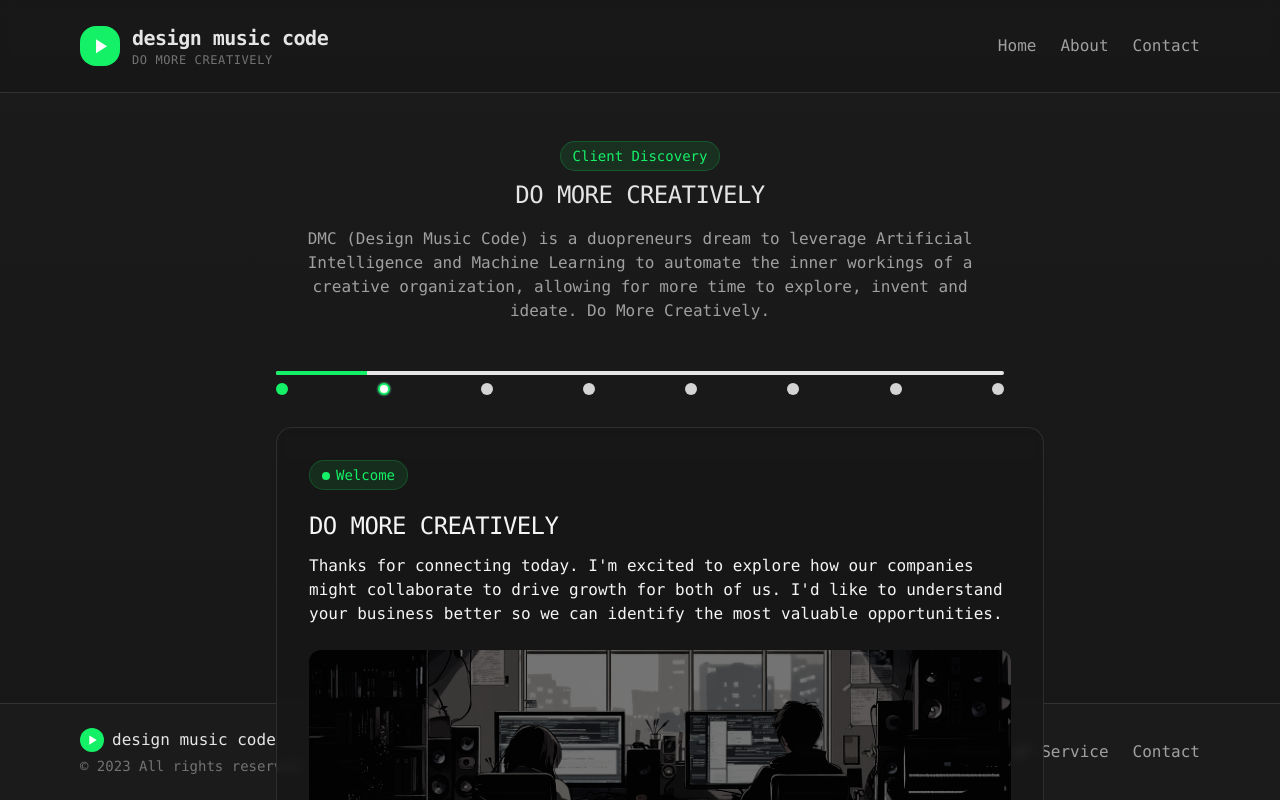
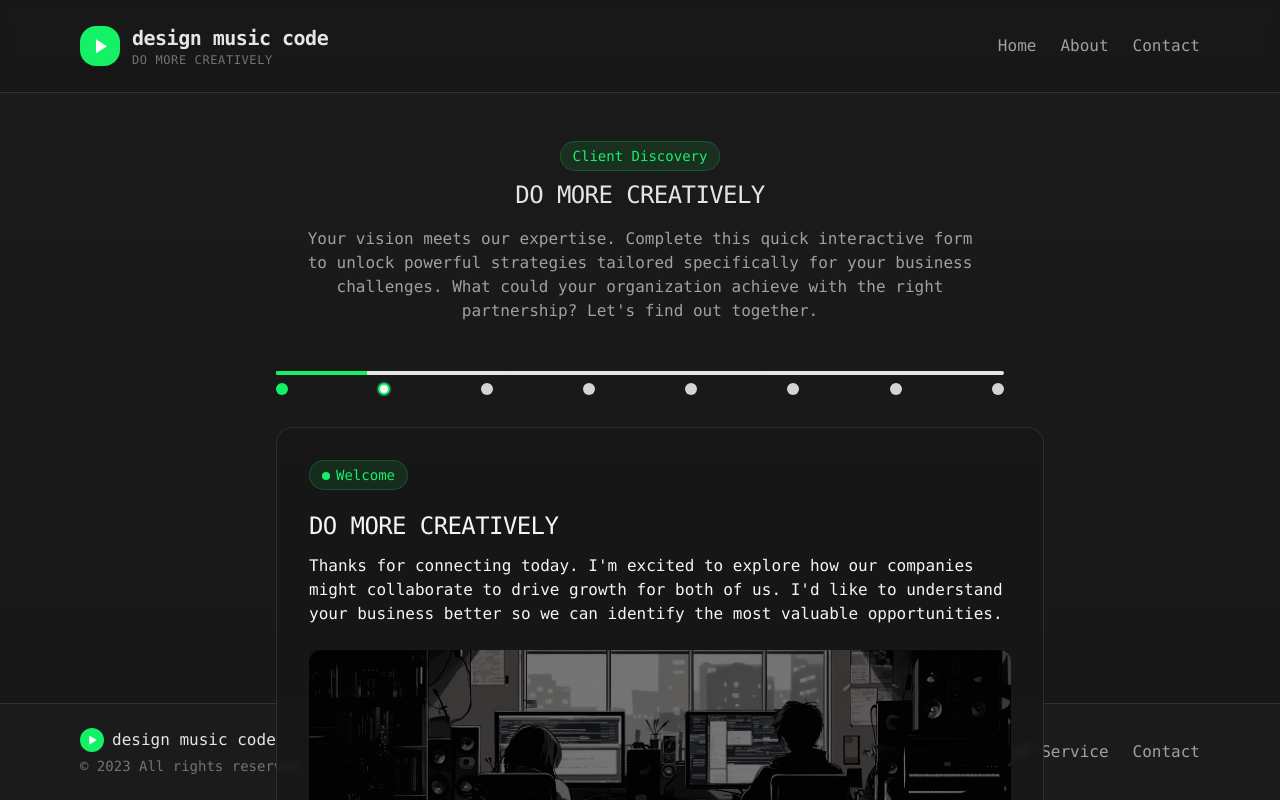
Before and after one commit to console-1/client-discovery, a React (Vite) app: page / in a window 1280 px wide. Shown: the top 800 px of the page. Built offline with nearby package versions, Linux system fonts and the light colour scheme.

Commit message:
Reverted to edit edt-0a677ca6-d5b6-4787-9806-3d21aebfc718: "Update DiscoveryForm section 1
Updated the text and button in the first section of the DiscoveryForm to improve the welcome message and call to action."

```diff
--- a/src/pages/Index.tsx
+++ b/src/pages/Index.tsx
@@ -1,3 +1,4 @@
+
 import React from 'react';
 import DiscoveryForm from '@/components/DiscoveryForm';
 
@@ -43,7 +44,9 @@ const Index = () => {
           <p className="text-stone-600 dark:text-stone-300 max-w-2xl mx-auto animate-fade-in font-mono" style={{
           animationDelay: '200ms'
         }}>
-            DMC (Design Music Code) is a duopreneurs dream to leverage Artificial Intelligence and Machine Learning to automate the inner workings of a creative organization, allowing for more time to explore, invent and ideate. Do More Creatively.
+            Your vision meets our expertise. Complete this quick interactive form to unlock powerful strategies tailored specifically for your business challenges.
+            What could your organization achieve with the right partnership?
+            Let's find out together.
           </p>
         </div>
 
```
